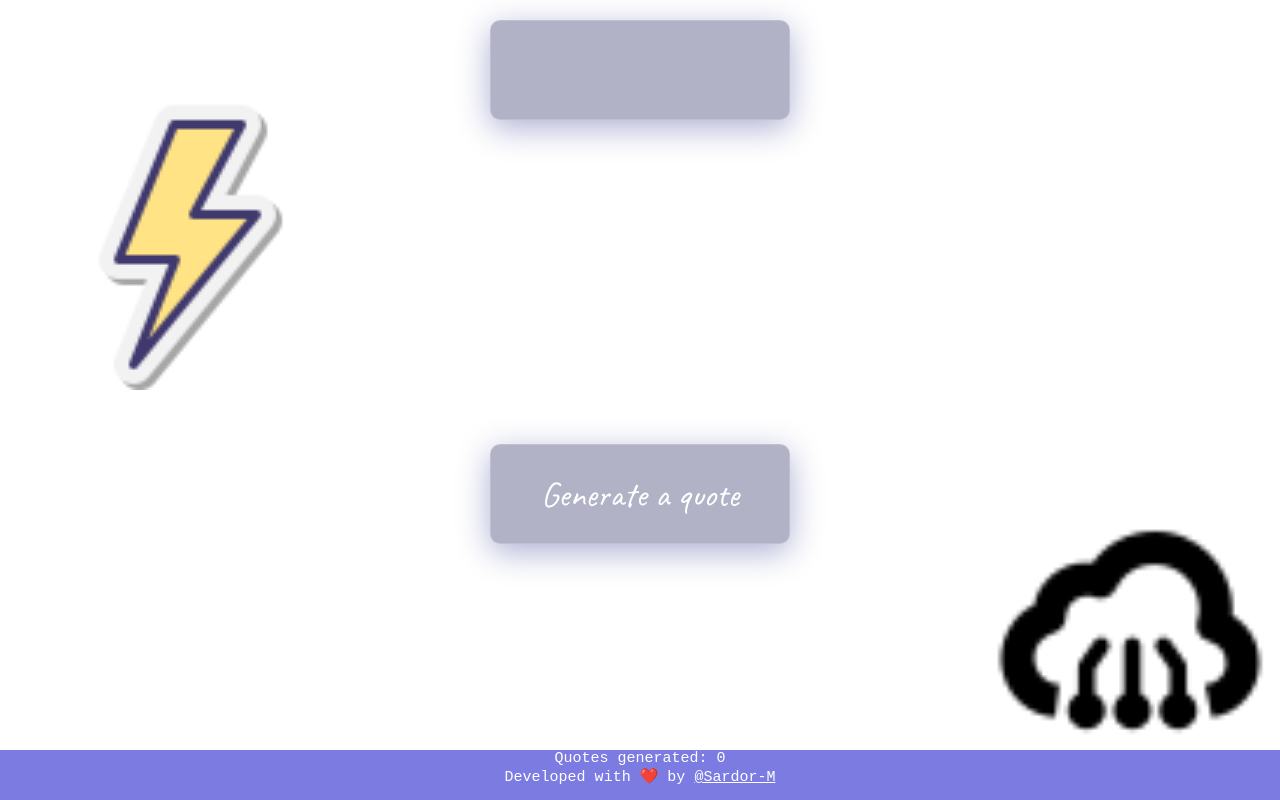
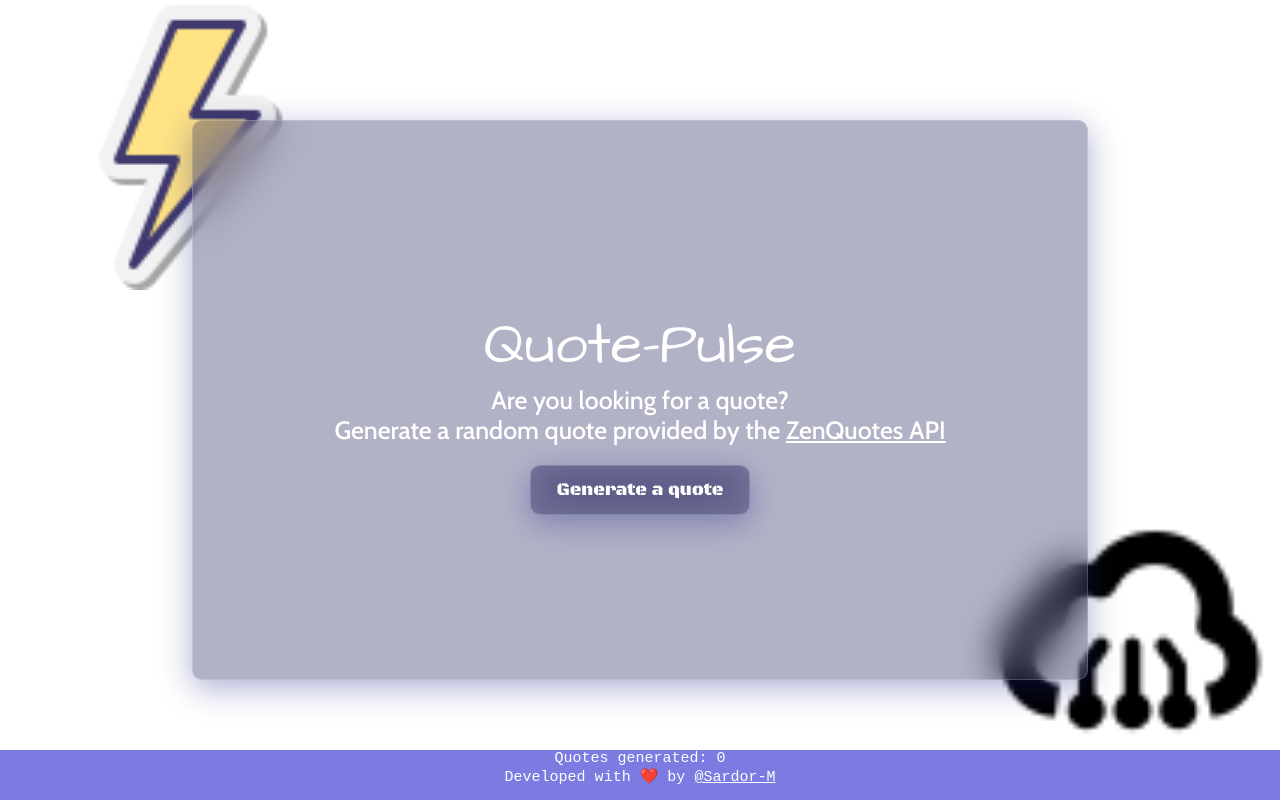
Before and after one commit to Sardor-M/Quote-Pulse, a Next.js app: page / in a window 1280 px wide. Built offline with nearby package versions, Linux system fonts and the light colour scheme.

Commit message:
minor changes: added

```diff
--- a/components/QuoteGenerator/QuoteGeneratorElem.tsx
+++ b/components/QuoteGenerator/QuoteGeneratorElem.tsx
@@ -52,8 +52,61 @@ export const FooterLink = styled(Link)`
 `;
 
 export const QuoteGeneratorContainer = styled.div`
-  height: 100px;
-  width: 300px;
+  min-height: 350px;
+  min-width: 350px;
+  height: 70vh;
+  width: 70vw;
+  border: 2px solid darkgrey;
+  border-radius: 15px;
+  top: 50%;
+  left: 50%;
+  transform: translate(-50%, -50%);
+  position: absolute;
+  z-index: 2;
+
+  background: rgba(0, 0, 70, 0.3);
+  box-shadow: 0 8px 32px 0 rgba(31, 38, 135, 0.37);
+  backdrop-filter: blur(20px);
+  -webkit-backdrop-filter: blur(20px);
+  border-radius: 10px;
+  border: 1px solid rgba(255, 255, 255, 0.18);
+`;
+
+export const QuoteGeneratorInnerContainer = styled.div`
+  top: 50%;
+  left: 50%;
+  transform: translate(-50%, -50%);
+  position: absolute;
+  width: 100%;
+`;
+export const QuoteGeneratorTitle = styled.div`
+  font-family: "Architects Daughter", cursive;
+  font-size: 58px;
+  text-align: center;
+  color: white;
+  padding: 0px 20px 0px 20px;
+  position: relative;
+  /* media query */
+  @media only screen and (max-width: 600px) {
+    font-size: 30px;
+  }
+`;
+
+export const QuoteGeneratorSubtitle = styled.div`
+  color: white;
+  font-family: "Cabin", sans-serif;
+  font-size: 25px;
+  position: relative;
+  width: 100%;
+  text-align: center;
+  padding: 0px 20px 0px 20px;
+  @media only screen and (max-width: 600px) {
+    font-size: 25px;
+  }
+`;
+export const QuoteGeneratorButton = styled.div`
+  height: 50px;
+  width: 220px;
   border: 2px solid darkgrey;
   border-radius: 20px;
 
@@ -80,71 +133,10 @@ export const QuoteGeneratorContainer = styled.div`
   }
 `;
 
-export const QuoteGeneratorInnerContainer = styled.div`
-  top: 50%;
-  left: 50%;
-  transform: translate(-50%, -50%);
-  position: absolute;
-  width: 100%;
-`;
-export const QuoteGeneratorTitle = styled.div`
-  font-family: "Permanent Marker", cursive;
-  font-size: 50px;
-  text-align: center;
+export const QuoteGeneratorButtonText = styled.div`
   color: white;
-  padding: 0px 20px 0px 20px;
-  position: relative;
-  /* media query */
-  @media only screen and (max-width: 600px) {
-    font-size: 30px;
-  }
-`;
-
-export const QuoteGeneratorSubtitle = styled.div`
-  color: white;
-  font-family: "Caveat", cursive;
-  font-size: 35px;
-  position: relative;
-  width: 100%;
-  text-align: center;
-  padding: 0px 20px 0px 20px;
-  @media only screen and (max-width: 600px) {
-    font-size: 25px;
-  }
-`;
-export const QuoteGeneratorButton = styled.div`
-  height: 100px;
-  width: 300px;
-  border: 2px solid darkgrey;
-  border-radius: 20px;
-
-  margin-top: 20px;
-  position: relative;
-  transition: 0.2s all ease-in-out;
-  cursor: pointer;
-  top: 20px;
-  margin: auto;
-  transform-origin: center;
-
-  background: rgba(0, 0, 70, 0.3);
-  box-shadow: 0 8px 32px 0 rgba(31, 38, 135, 0.37);
-  backdrop-filter: blur(20px);
-  -webkit-backdrop-filter: blur(20px);
-  border-radius: 10px;
-  border: 1px solid rgba(255, 255, 255, 0.18);
-  &:hover {
-    filter: brightness(3);
-    transition: 0.2s all ease-in-out;
-    transform: scale(1.1);
-
-    transform-origin: center;
-  }
-`;
-
-export const QuoteGeneratorText = styled.div`
-  color: white;
-  font-family: "Caveat", cursive;
-  font-size: 35px;
+  font-family: "Black Ops One", sans-serif;
+  font-size: 18px;
   left: 50%;
   top: 50%;
   transform: translate(-50%, -50%);
--- a/pages/index.tsx
+++ b/pages/index.tsx
@@ -9,10 +9,10 @@ import {
   FooterLink,
   GradientBackgroundCon,
   QuoteGeneratorButton,
+  QuoteGeneratorButtonText,
   QuoteGeneratorContainer,
   QuoteGeneratorInnerContainer,
   QuoteGeneratorSubtitle,
-  QuoteGeneratorText,
   QuoteGeneratorTitle,
 } from "@/components/QuoteGenerator/QuoteGeneratorElem";
 
@@ -35,15 +35,13 @@ export default function Home() {
       </Head>
       {/* Background */}
       <GradientBackgroundCon>
-        {/* Quote Generator Modal Popup */}
-
         {/* Quote Generator */}
-        <QuoteGeneratorContainer />
+        <QuoteGeneratorContainer>
           <QuoteGeneratorInnerContainer>
             <QuoteGeneratorTitle>Quote-Pulse</QuoteGeneratorTitle>
             <QuoteGeneratorSubtitle>
               Are you looking for a quote? <br />
-            Generate a random quote provided by the
+              Generate a random quote provided by the {""}
               <FooterLink
                 href="https://zenquotes.io/"
                 target="_blank"
@@ -52,14 +50,15 @@ export default function Home() {
                 ZenQuotes API
               </FooterLink>
             </QuoteGeneratorSubtitle>
-          <QuoteGeneratorButton>
-            <QuoteGeneratorText
+            <QuoteGeneratorButton
               onClick={() => setNumberOfQuotes(numberOfQuotes + 1)}
             >
+              <QuoteGeneratorButtonText>
                 Generate a quote
-            </QuoteGeneratorText>
+              </QuoteGeneratorButtonText>
             </QuoteGeneratorButton>
           </QuoteGeneratorInnerContainer>
+        </QuoteGeneratorContainer>
 
         {/* Background Images */}
         <BackgorundCloudImage1 src={Cloud_1} alt="cloudyImage1" height="300" />
--- a/styles/globals.css
+++ b/styles/globals.css
@@ -2,6 +2,7 @@
 @import url("https://fonts.googleapis.com/css2?family=Roboto:wght@300;400;500;700&display=swap");
 @import url("https://fonts.googleapis.com/css2?family=Cabin:wght@500&family=Mukta:wght@200&display=swap");
 @import url("https://fonts.googleapis.com/css2?family=Caveat:wght@400;700&display=swap");
+@import url("https://fonts.googleapis.com/css2?family=Architects+Daughter&family=Black+Ops+One&family=Cabin:wght@500&family=Mukta:wght@200&display=swap");
 
 /* Global Styles */
 * {
```
Lines whose indentation alone changed are shown as unchanged.
